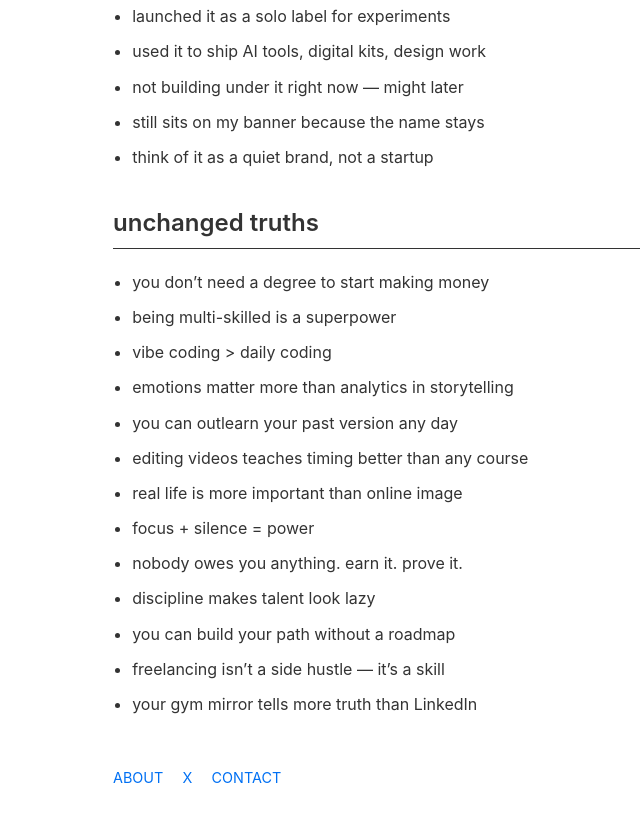
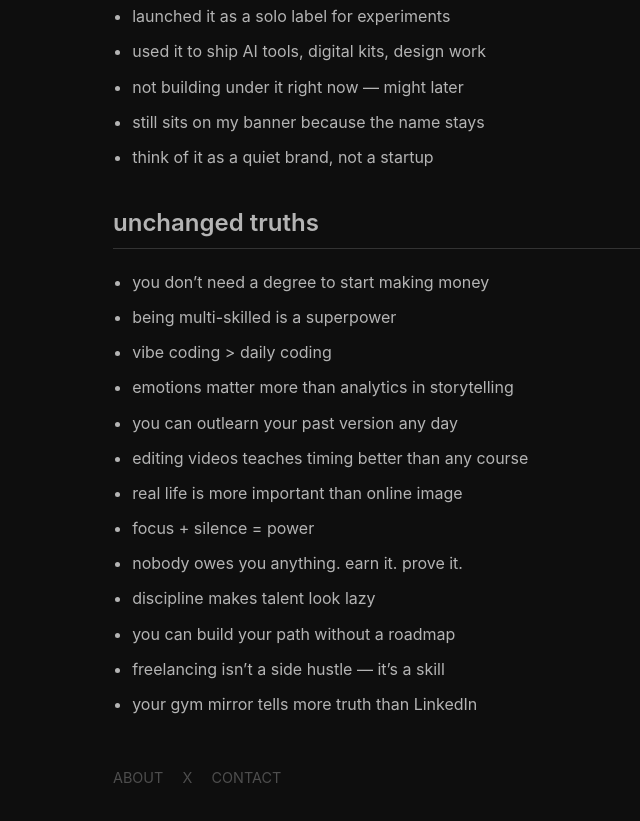
Before and after one commit to ashishxsinghh/ashishxCorevyn, a plain HTML site: page index.html in a window 1280 px wide. Shown: the part 487-1308 px from the top of the page, without its empty margins (177-817 px from the left). Drawn offline with Linux system fonts and the light colour scheme.

Commit message:
Add files via upload

```diff
--- a/index.html
+++ b/index.html
@@ -8,8 +8,8 @@
     body {
       margin: 0;
       font-family: -apple-system, BlinkMacSystemFont, 'Segoe UI', Roboto, Oxygen, Ubuntu, Cantarell, 'Open Sans', 'Helvetica Neue', sans-serif;
-      background-color: #ffffff;
-      color: #333333;
+      background-color: #0e0e0e;
+      color: #b4b4b4;
       line-height: 1.7;
       padding: 2rem;
       max-width: 700px;
@@ -37,11 +37,12 @@
       margin-bottom: 0.5rem;
     }
     a {
-      color: #0070f3;
+      color: #4e4e4e;
       text-decoration: none;
     }
     a:hover {
       text-decoration: underline;
+      color: antiquewhite;
     }
     .nav {
       margin-top: 3rem;
```
